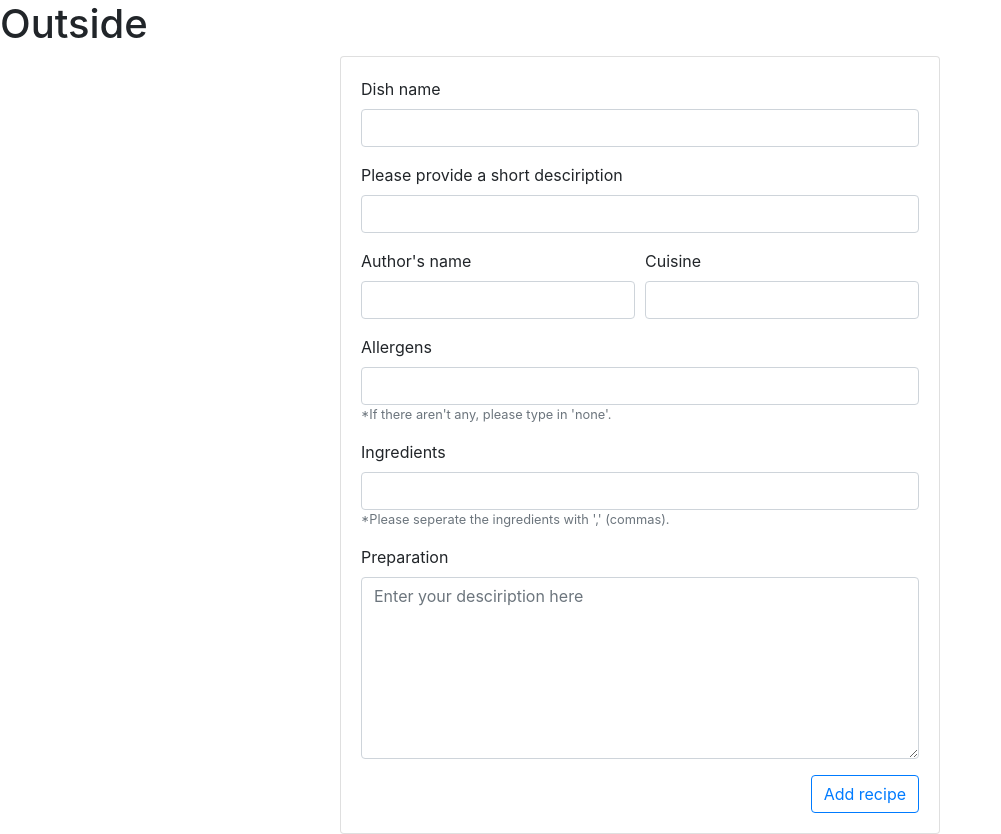
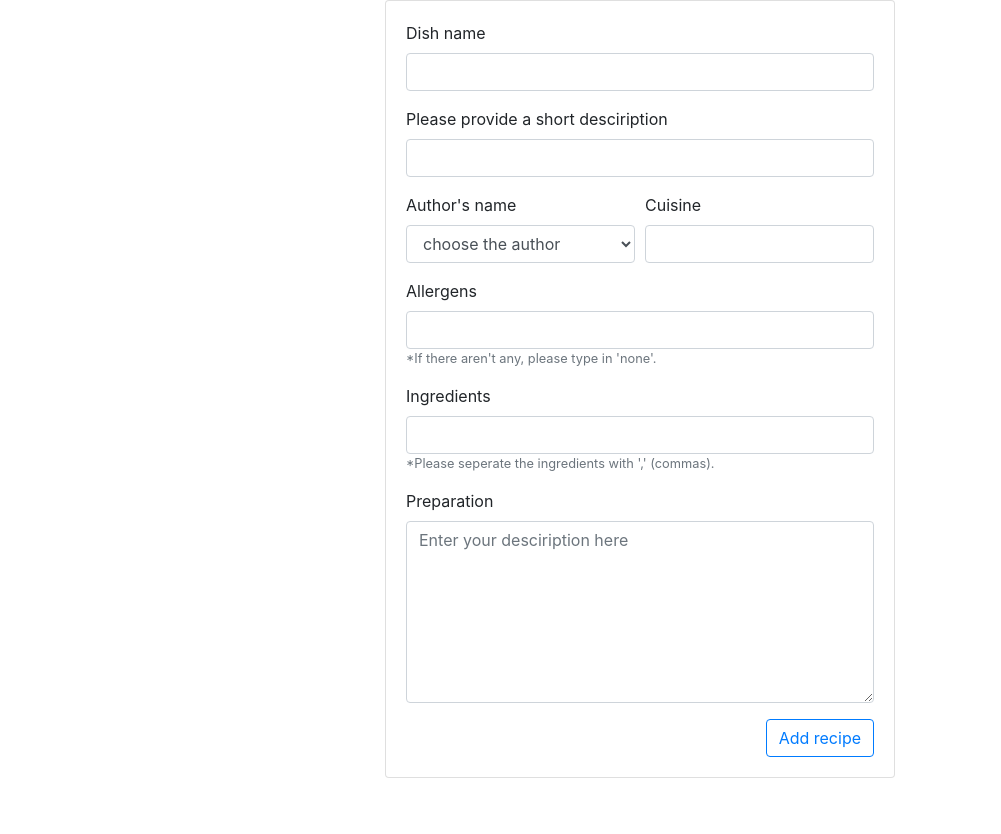
Before and after one commit to r-andy79/data-centric-dev-project, a Flask app: page /add_recipe in a window 1280 px wide. Shown: the whole page, without its empty margins (0-1001 px from the left). After the commit the page ends 778 px from the top, so only its background shows below. Run offline with Flask 2, Linux system fonts and the light colour scheme; a database or web service that is not in the repository returns one stand-in record (values such as "Sample title"); some libraries are stand-ins or nearby versions.

Commit message:
added dropdown list to select recipe's author in add recipe form

```diff
--- a/app.py
+++ b/app.py
@@ -1,5 +1,4 @@
 import os
-import numpy as np
 import datetime
 from flask import Flask, render_template, redirect, request, url_for
 from flask_pymongo import PyMongo
@@ -31,11 +30,15 @@ def parse_string(string):
 def get_recipes():
     return render_template("recipes.html", recipes=recipes_collection.find())
 
+@app.route("/filter_recipes")
+def filter_recipes():
+    return render_template("cuisine.html", recipes=recipes_collection.find({"cuisine":"italian"}))
+
 
 # add recipe template
 @app.route("/add_recipe")
 def add_recipe():
-    return render_template("addrecipe.html")
+    return render_template("addrecipe.html", users=users_collection.find())
 
 
 # insert recipe to the database
@@ -47,7 +50,7 @@ def insert_recipe():
             "name": form["name"],
             "description": form["description"],
             "author": form["author"],
-            "cuisine": form["cuisine"],
+            "cuisine": form["cuisine"].lower(),
             "allergens": form["allergens"],
             "ingredients": parse_string(form["ingredients"]),
             "preparation": form["preparation"],
--- a/templates/addrecipe.html
+++ b/templates/addrecipe.html
@@ -17,7 +17,12 @@
             <div class="form-row">
               <div class="col-md-6">
                 <label for="author">Author's name</label>
-                <input class="form-control" name="author" type="text" required>
+                <select id="user" class="form-control" name="username" type="text" required>
+                  <option value="" disabled selected>choose the author</option>
+                  {% for user in users %}
+                  <option value="{{user.username}}">{{user.username}}</option>
+                  {% endfor %}
+                </select>
               </div>
               <div class="col-md-6">
                 <label for="cuisine">Cuisine</label>
--- a/templates/base.html
+++ b/templates/base.html
@@ -8,7 +8,6 @@
   <title>Recipes database</title>
 </head>
 <body>
-  <h1>Outside</h1>
   {% block content %}
   {% endblock %}
   <script src="https://code.jquery.com/jquery-3.3.1.slim.min.js" integrity="sha384-q8i/X+965DzO0rT7abK41JStQIAqVgRVzpbzo5smXKp4YfRvH+8abtTE1Pi6jizo" crossorigin="anonymous"></script>
```
Also changed, not shown: 1 other file.
